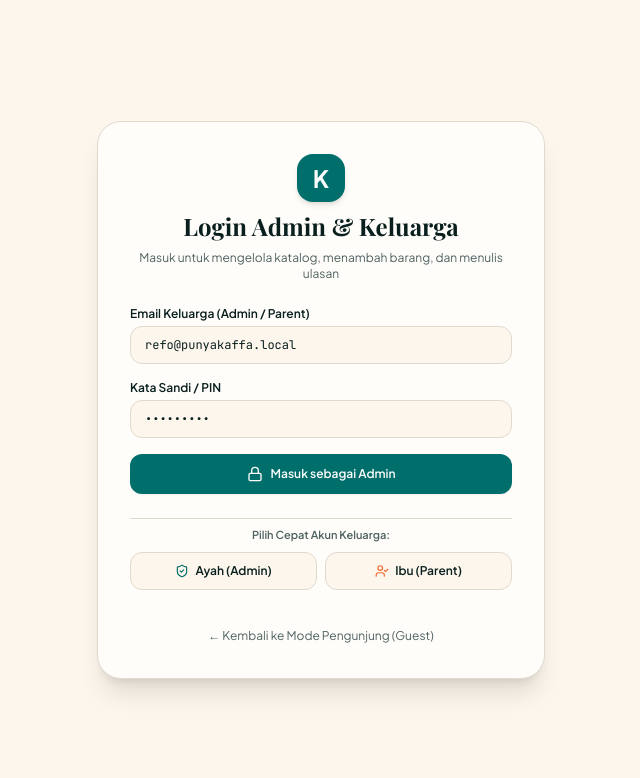
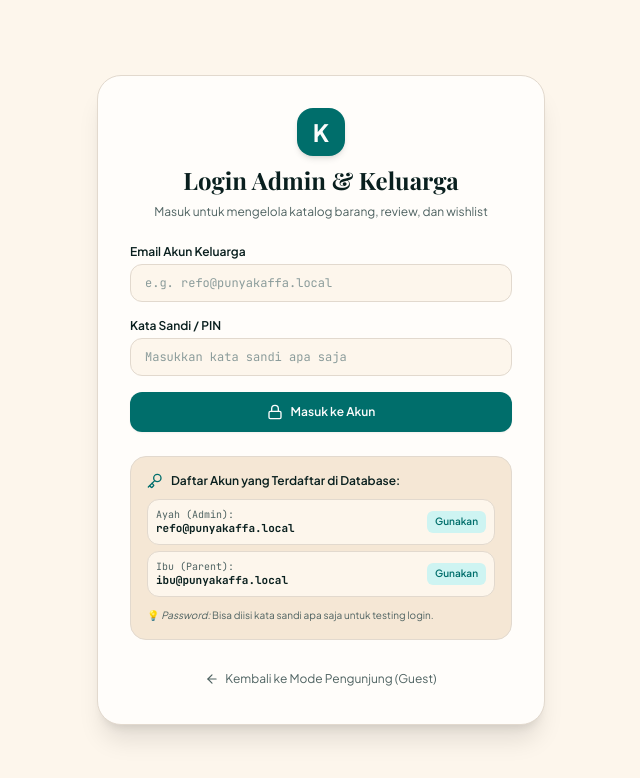
Before and after one commit to refoganteng/punya-kaffa, a Next.js app: page /login in a window 1280 px wide. Shown: the top 778 px of the page, without its empty margins (319-959 px from the left). Built offline with nearby package versions, Linux system fonts and the light colour scheme; no server answers; a web font is replaced by a local one.

Commit message:
fix: remove auto-fill on login form and add clear account credential guide

```diff
--- a/app/(auth)/login/page.tsx
+++ b/app/(auth)/login/page.tsx
@@ -5,7 +5,7 @@ import { Suspense } from "react";
 import { useRouter, useSearchParams } from "next/navigation";
 import Link from "next/link";
 import { useAuth } from "@/components/providers/AuthProvider";
-import { ShieldCheck, UserCheck, Lock } from "lucide-react";
+import { ShieldCheck, UserCheck, Lock, Key, ArrowLeft } from "lucide-react";
 
 function LoginForm() {
   const router = useRouter();
@@ -13,13 +13,18 @@ function LoginForm() {
   const redirectPath = searchParams.get("redirect") || "/";
 
   const { login } = useAuth();
-  const [email, setEmail] = React.useState("refo@punyakaffa.local");
-  const [password, setPassword] = React.useState("kaffa2024");
+  const [email, setEmail] = React.useState("");
+  const [password, setPassword] = React.useState("");
   const [isLoading, setIsLoading] = React.useState(false);
   const [errorMsg, setErrorMsg] = React.useState("");
 
   const handleLogin = async (e: React.FormEvent) => {
     e.preventDefault();
+    if (!email.trim()) {
+      setErrorMsg("Silakan masukkan email.");
+      return;
+    }
+
     setIsLoading(true);
     setErrorMsg("");
 
@@ -28,7 +33,7 @@ function LoginForm() {
       if (success) {
         router.push(redirectPath);
       } else {
-        setErrorMsg("Email tidak ditemukan atau terjadi kesalahan.");
+        setErrorMsg("Email tidak ditemukan di database Supabase.");
       }
     } catch (err: any) {
       setErrorMsg(err.message || "Gagal masuk.");
@@ -37,18 +42,8 @@ function LoginForm() {
     }
   };
 
-  const handleQuickLogin = async (roleEmail: string) => {
-    setEmail(roleEmail);
-    setIsLoading(true);
-    const success = await login(roleEmail);
-    if (success) {
-      router.push(redirectPath);
-    }
-    setIsLoading(false);
-  };
-
   return (
-    <div className="w-full max-w-md bg-surface border border-border rounded-3xl p-8 space-y-6 shadow-xl">
+    <div className="w-full max-w-md bg-surface border border-border rounded-3xl p-6 sm:p-8 space-y-6 shadow-xl">
       <div className="text-center space-y-2">
         <div className="w-12 h-12 rounded-2xl bg-primary text-primary-foreground font-bold text-2xl flex items-center justify-center mx-auto shadow-md">
           K
@@ -57,7 +52,7 @@ function LoginForm() {
           Login Admin & Keluarga
         </h1>
         <p className="text-xs text-foreground-muted">
-          Masuk untuk mengelola katalog, menambah barang, dan menulis ulasan
+          Masuk untuk mengelola katalog barang, review, dan wishlist
         </p>
       </div>
 
@@ -70,14 +65,15 @@ function LoginForm() {
       <form onSubmit={handleLogin} className="space-y-4 text-xs">
         <div>
           <label className="block font-semibold text-foreground mb-1">
-            Email Keluarga (Admin / Parent)
+            Email Akun Keluarga
           </label>
           <input
             type="email"
             required
             value={email}
             onChange={(e) => setEmail(e.target.value)}
-            className="w-full px-3.5 py-2.5 rounded-xl bg-background border border-border text-foreground text-xs focus:outline-none focus:ring-2 focus:ring-ring font-mono"
+            placeholder="e.g. refo@punyakaffa.local"
+            className="w-full px-3.5 py-2.5 rounded-xl bg-background border border-border text-foreground text-xs focus:outline-none focus:ring-2 focus:ring-ring font-mono placeholder:text-foreground-subtle"
           />
         </div>
 
@@ -89,7 +85,8 @@ function LoginForm() {
             type="password"
             value={password}
             onChange={(e) => setPassword(e.target.value)}
-            className="w-full px-3.5 py-2.5 rounded-xl bg-background border border-border text-foreground text-xs focus:outline-none focus:ring-2 focus:ring-ring font-mono"
+            placeholder="Masukkan kata sandi apa saja"
+            className="w-full px-3.5 py-2.5 rounded-xl bg-background border border-border text-foreground text-xs focus:outline-none focus:ring-2 focus:ring-ring font-mono placeholder:text-foreground-subtle"
           />
         </div>
 
@@ -99,41 +96,59 @@ function LoginForm() {
           className="w-full py-3 rounded-xl bg-primary text-primary-foreground font-semibold text-xs hover:bg-primary-hover transition-colors shadow-xs flex items-center justify-center gap-2 cursor-pointer disabled:opacity-50"
         >
           <Lock className="w-4 h-4" />
-          <span>{isLoading ? "Memproses..." : "Masuk sebagai Admin"}</span>
+          <span>{isLoading ? "Memproses..." : "Masuk ke Akun"}</span>
         </button>
       </form>
 
-      {/* Quick Role Switcher for Family testing */}
-      <div className="pt-2 border-t border-border space-y-2">
-        <p className="text-[11px] font-semibold text-foreground-muted text-center">
-          Pilih Cepat Akun Keluarga:
-        </p>
-        <div className="grid grid-cols-2 gap-2">
+      {/* Clear Credential Info Box */}
+      <div className="p-4 rounded-2xl bg-surface-raised border border-border text-xs space-y-2.5">
+        <div className="flex items-center gap-2 font-semibold text-foreground">
+          <Key className="w-4 h-4 text-primary" />
+          <span>Daftar Akun yang Terdaftar di Database:</span>
+        </div>
+
+        <div className="space-y-1.5 font-mono text-[11px]">
+          <div className="flex items-center justify-between p-2 rounded-xl bg-background border border-border">
+            <div>
+              <span className="text-foreground-muted block text-[10px]">Ayah (Admin):</span>
+              <strong className="text-foreground">refo@punyakaffa.local</strong>
+            </div>
             <button
               type="button"
-            onClick={() => handleQuickLogin("refo@punyakaffa.local")}
-            className="p-2.5 rounded-xl bg-background hover:bg-surface-raised border border-border text-xs font-semibold text-foreground flex items-center justify-center gap-1.5 transition-colors cursor-pointer"
+              onClick={() => setEmail("refo@punyakaffa.local")}
+              className="text-[10px] text-primary hover:underline font-sans font-semibold px-2 py-1 bg-primary-subtle rounded-md cursor-pointer"
             >
-            <ShieldCheck className="w-3.5 h-3.5 text-primary" />
-            <span>Ayah (Admin)</span>
+              Gunakan
             </button>
+          </div>
+
+          <div className="flex items-center justify-between p-2 rounded-xl bg-background border border-border">
+            <div>
+              <span className="text-foreground-muted block text-[10px]">Ibu (Parent):</span>
+              <strong className="text-foreground">ibu@punyakaffa.local</strong>
+            </div>
             <button
               type="button"
-            onClick={() => handleQuickLogin("ibu@punyakaffa.local")}
-            className="p-2.5 rounded-xl bg-background hover:bg-surface-raised border border-border text-xs font-semibold text-foreground flex items-center justify-center gap-1.5 transition-colors cursor-pointer"
+              onClick={() => setEmail("ibu@punyakaffa.local")}
+              className="text-[10px] text-primary hover:underline font-sans font-semibold px-2 py-1 bg-primary-subtle rounded-md cursor-pointer"
             >
-            <UserCheck className="w-3.5 h-3.5 text-secondary" />
-            <span>Ibu (Parent)</span>
+              Gunakan
             </button>
           </div>
         </div>
 
-      <div className="text-center pt-2">
+        <p className="text-[10px] text-foreground-muted leading-relaxed">
+          💡 <em>Password:</em> Bisa diisi kata sandi apa saja untuk testing login.
+        </p>
+      </div>
+
+      <div className="text-center pt-1">
         <Link
           href="/"
-          className="text-xs text-foreground-muted hover:text-primary transition-colors inline-flex items-center gap-1"
+          className="text-xs text-foreground-muted hover:text-primary transition-colors inline-flex items-center gap-1.5"
         >
-          <span>← Kembali ke Mode Pengunjung (Guest)</span>
+          <ArrowLeft className="w-3.5 h-3.5" />
+          <span>Kembali ke Mode Pengunjung (Guest)</span>
         </Link>
       </div>
     </div>
```
Lines whose indentation alone changed are shown as unchanged.
